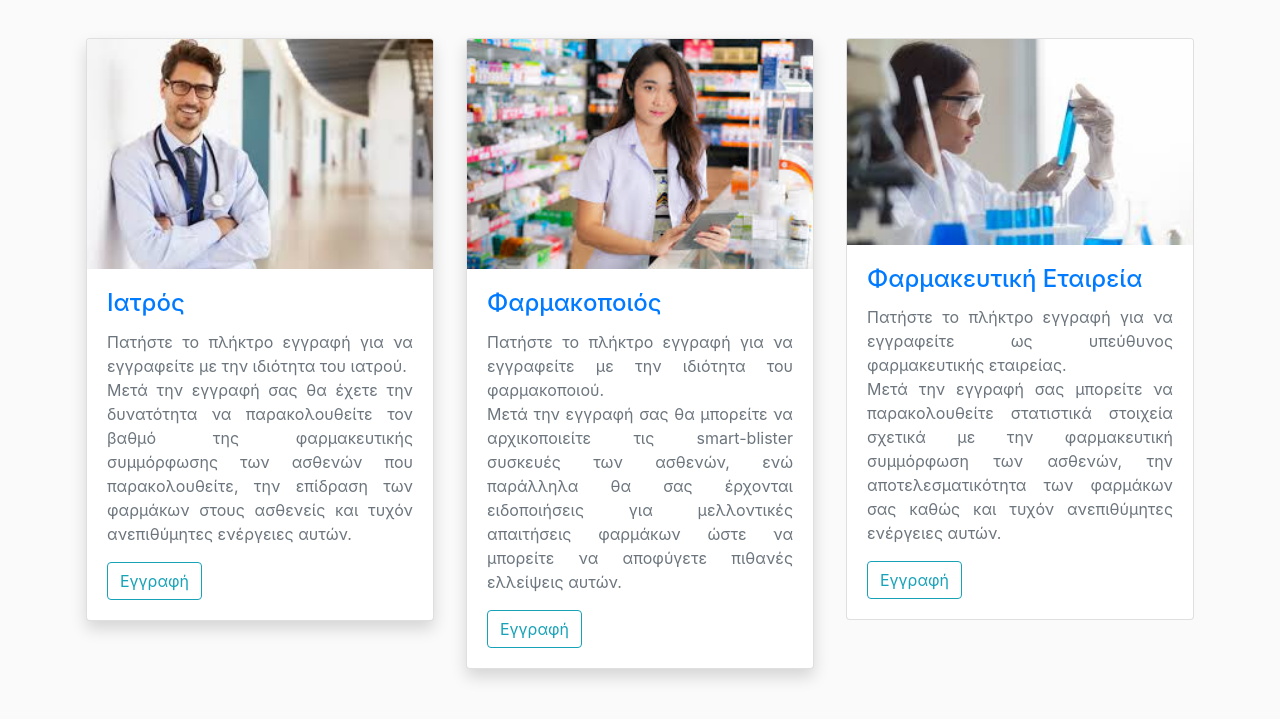
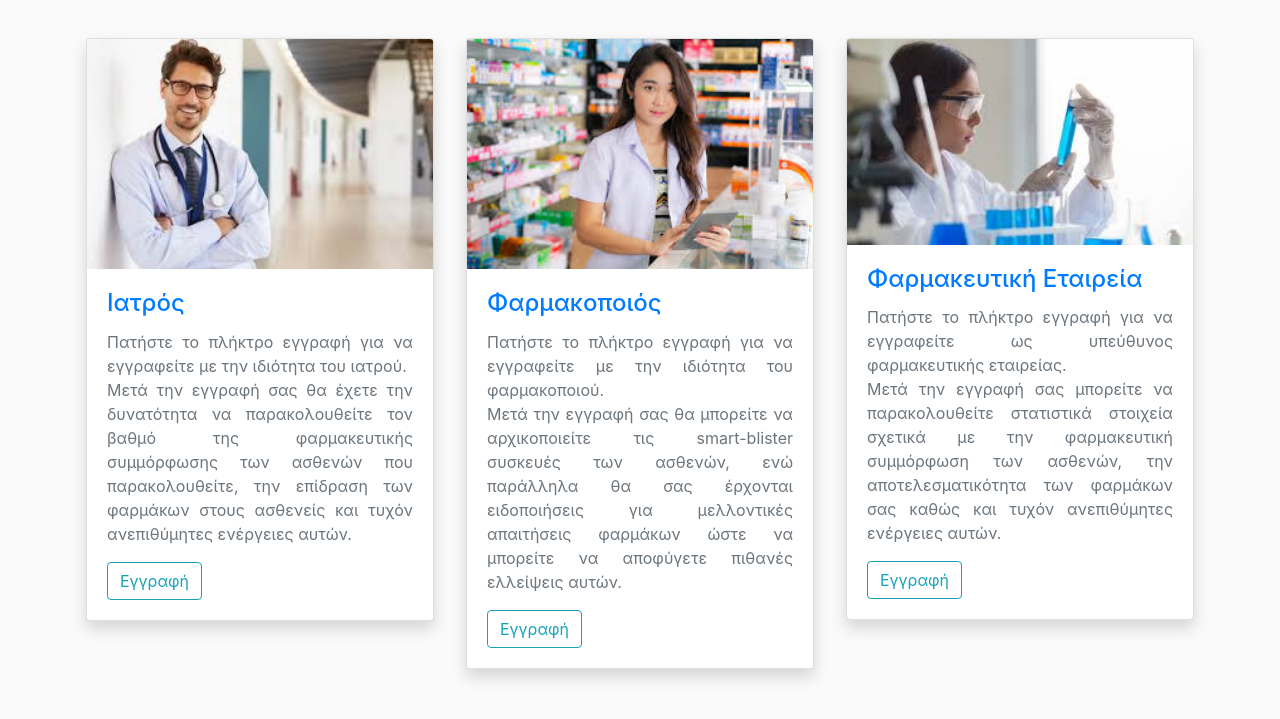
Before and after one commit to antonioudakis/smartblister, a Django app: page /accounts/registration/ in a window 1280 px wide. Shown: the part 58-777 px from the top of the page. Run offline with Django 3.2, Linux system fonts and the light colour scheme; some libraries are stand-ins or nearby versions.

Commit message:
Added shadow to third option registration

```diff
--- a/templates/users/registration.html
+++ b/templates/users/registration.html
@@ -23,7 +23,7 @@
     </div>
   </div>
   <div class="col-sm-4 p-3">
-    <div class="card bg-white rounded">
+    <div class="card shadow bg-white rounded">
     	<img class="card-img-top" src="{% static 'dashboard/img/pharmacy_company.jpg' %}" alt="Pharmacy">
     	<div class="card-body">
     		<h4 class="card-title text-primary">Φαρμακευτική Εταιρεία</h4>
```
